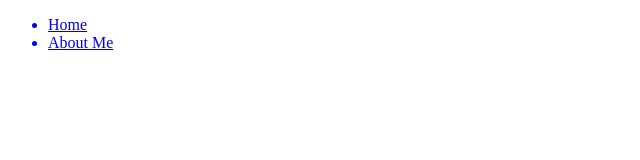
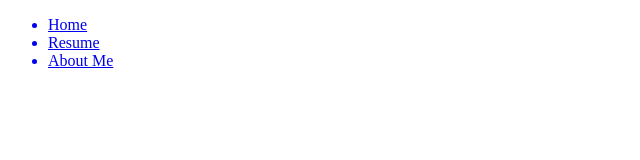
Before and after one commit to CCPS376846/CCPS376846.github.io, a plain HTML site: page index.html in a window 1280 px wide. Shown: the whole page, without its empty margins (0-640 px from the left). Drawn offline with Linux system fonts and the light colour scheme.

Commit message:
Update index.html

```diff
--- a/index.html
+++ b/index.html
@@ -8,6 +8,7 @@
     <nav>
       <ul>
         <a href="./index.html"><li>Home</li></a>
+         <a href="./online resume.pdf" target="_blank"><li>Resume</li></a>
         <a href="./aboutme.html"><li> About Me</li</a>
           </ul>
           </nav>
```
